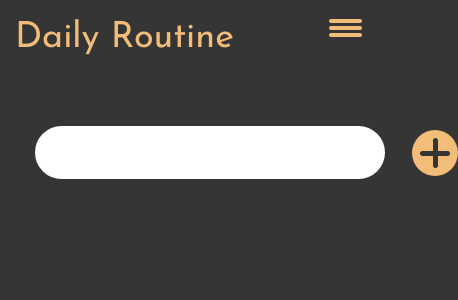
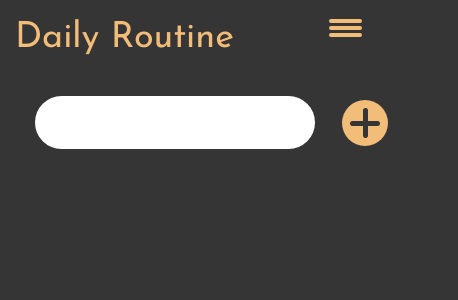
Before and after one commit to Innosan/DailyRoutine, a React (Create React App) app: page / in a window 390 px wide. Shown: the top 300 px of the page, 458 px wide, since content can reach past the window. Built offline with nearby package versions, Linux system fonts and the light colour scheme.

Commit message:
some css changes

```diff
--- a/src/App.js
+++ b/src/App.js
@@ -1,14 +1,16 @@
-import { BrowserRouter, Routes, Route, Link } from 'react-router-dom';
+import { BrowserRouter, Routes, Route } from 'react-router-dom';
 
 import "./style/App.css";
 
 import { Home } from './pages/Home.js';
 import { Calculator } from './pages/Calculator.js';
+import Header from './components/Header';
 
 function App() {
   return (
     <BrowserRouter>
       <div className="App">
+        <Header />
         <Routes>
           <Route path={'/'} element={<Home />} />
           <Route path={'/calc'} element={<Calculator />} />
--- a/src/Components/BurgerMenu.js
+++ b/src/Components/BurgerMenu.js
@@ -2,10 +2,10 @@ import '../style/BurgerMenu.css';
 
 function BurgerMenu() {
     return (
-        <div className="BurgerMenu">
-            <div className="Bar1"></div>
-            <div className="Bar2"></div>
-            <div className="Bar3"></div>
+        <div className="burger-menu">
+            <div className="first-bar"></div>
+            <div className="second-bar"></div>
+            <div className="third-bar"></div>
         </div>
     );
 }
--- a/src/Components/Header.js
+++ b/src/Components/Header.js
@@ -8,13 +8,13 @@ import BurgerMenu from "./BurgerMenu.js";
 function Header() {
     return (
         <header>
-            <p className="LogoText">Daily Routine</p>
-            <nav className="HeaderNav">
+            <p className="logo-text">Daily Routine</p>
+            <nav className="header-nav">
                 <NavLink to="/">ToDo and Stuff</NavLink>
                 <NavLink to={"/calc"}>Calculator</NavLink>
                 <a href="https://open.spotify.com/playlist/0vvXsWCC9xrXsKd4FyS8kM?si=64f9563444404bb8">LoFi</a>
             </nav>
-            <a href="#" className="CreateAccountBtn">
+            <a href="#" className="create-account-btn">
                 <img src={account} width="40px" height="40px" alt="" />
             </a>
             <BurgerMenu />
--- a/src/Components/InputForm.js
+++ b/src/Components/InputForm.js
@@ -1,14 +1,13 @@
-import '../style/InputField.css';
+import '../style/InputForm.css';
 
 import plus from '../icons/Plus.png'
 
 function InputForm() {
     return (
         <div className='InputForm'>
-            <label htmlFor="task-form"></label>
-            <input className="TaskField" type="text" name="task-form" id="task-form" />
-            <button className='AddTaskBtn'>
-                <img src={plus} alt="" />
+            <input className="input-field" type="text" name="input-task" id="input-task" />
+            <button className='add-task-btn'>
+                <img src={plus} alt="Add Task" />
             </button>
         </div>
     );
--- a/src/pages/Calculator.js
+++ b/src/pages/Calculator.js
@@ -3,7 +3,7 @@ import Header from "../components/Header";
 export const Calculator = () => {
     return (
         <div className="Calculator">
-            <Header></Header>
+            <p>Amogius</p>
         </div>
     );
 }
--- a/src/pages/Home.js
+++ b/src/pages/Home.js
@@ -1,14 +1,12 @@
 import '../style/Home.css';
 
-import Header from "../components/Header.js";
 import InputForm from "../components/InputForm.js";
 
 export const Home = () => {
     return (
         <div className="Home">
-            <Header />
-            <main className="MainWindow">
-                <div className="MainNavMenu">
+            <main className="main-window">
+                <div className="main-nav-menu">
                     <a href="#">Global ToDo</a>
                     <a href="#">Crafting Writs</a>
                     <a href="#">Vet Dungeons</a>
--- a/src/style/BurgerMenu.css
+++ b/src/style/BurgerMenu.css
@@ -1,18 +1,18 @@
-.BurgerMenu {
+.burger-menu {
     display: none;
 }
 
 @media screen and (max-width: 425px) {
-    .BurgerMenu {
+    .burger-menu {
         display: block;
         margin-right: 28px;
         background: rgba(0, 0, 0, 0);
         border: none;
     }
 
-    .Bar1,
-    .Bar2,
-    .Bar3 {
+    .first-bar,
+    .second-bar,
+    .third-bar {
         width: 33px;
         height: 3.84px;
         background-color: #F2BC79;
--- a/src/style/Header.css
+++ b/src/style/Header.css
@@ -1,13 +1,13 @@
-.LogoText {
+.logo-text {
     font-size: 36px;
     color: #F2BC79;
 }
 
-.HeaderNav {
+.header-nav {
     display: flex;
 }
 
-.HeaderNav a {
+.header-nav a {
     font-size: 25px;
     margin-inline-start: 20px;
     margin-inline-end: 20px;
@@ -15,7 +15,7 @@
     border-radius: 24px;
 }
 
-.HeaderNav a:hover {
+.header-nav a:hover {
     padding: 8px 12px 6px 12px;
     margin: -8px 8px -6px 8px;
     color: #353535;
@@ -23,17 +23,17 @@
     border-radius: 24px;
 }
 
-.CreateAccountBtn {
+.create-account-btn {
     filter: invert(100%) sepia(100%) saturate(0%) hue-rotate(116deg) brightness(103%) contrast(101%);
 }
 
 @media screen and (max-width: 425px) {
-    .LogoText {
+    .logo-text {
         margin: 20px 0 0 15px;
     }
 
-    .CreateAccountBtn,
-    .HeaderNav {
+    .create-account-btn,
+    .header-nav {
         display: none;
     }
 }
--- a/src/style/Home.css
+++ b/src/style/Home.css
@@ -1,31 +1,34 @@
-.MainNavMenu {
+.main-nav-menu {
     display: flex;
     flex-direction: column;
     width: 250px;
     margin-right: 70px;
 }
 
-.MainNavMenu a {
+.main-nav-menu a {
     font-size: 26px;
     margin-bottom: 35px;
     transition: .5s;
     width: fit-content;
 }
 
-.MainNavMenu a:hover {
+.main-nav-menu a:hover {
     font-size: 36px;
     color: #F2BC79;
 }
 
-.MainWindow {
+.main-window {
     display: flex;
     margin: 70px 0 0 35px;
 }
 
 @media screen and (max-width: 425px) {
 
-    .MainNavMenu,
-    .HeaderNav {
+    .main-nav-menu {
         display: none;
     }
+
+    .main-window {
+        margin-top: 40px;
+    }
 }
--- a/src/style/InputField.css
+++ b/src/style/InputForm.css
@@ -4,7 +4,7 @@
     height: 53px;
 }
 
-.TaskField {
+.input-field {
     font-family: Josefin;
     font-size: 24px;
     width: 525px;
@@ -17,11 +17,11 @@
     transition: .5s;
 }
 
-.TaskField:focus {
+.input-field:focus {
     border-color: #F2BC79;
 }
 
-.AddTaskBtn {
+.add-task-btn {
     display: none;
     width: 46px;
     height: 46px;
@@ -31,21 +31,21 @@
     transition: .5s;
 }
 
-.AddTaskBtn:hover {
+.add-task-btn:hover {
     background-color: #7fe95f;
 }
 
-.AddTaskBtn img {
+.add-task-btn img {
     padding-top: 3px;
 }
 
 @media screen and (max-width: 425px) {
-    .AddTaskBtn {
+    .add-task-btn {
         display: block;
     }
 
-    .TaskField {
-        width: 350px;
+    .input-field {
+        width: 280px;
         margin-right: 27px;
     }
 }
```
